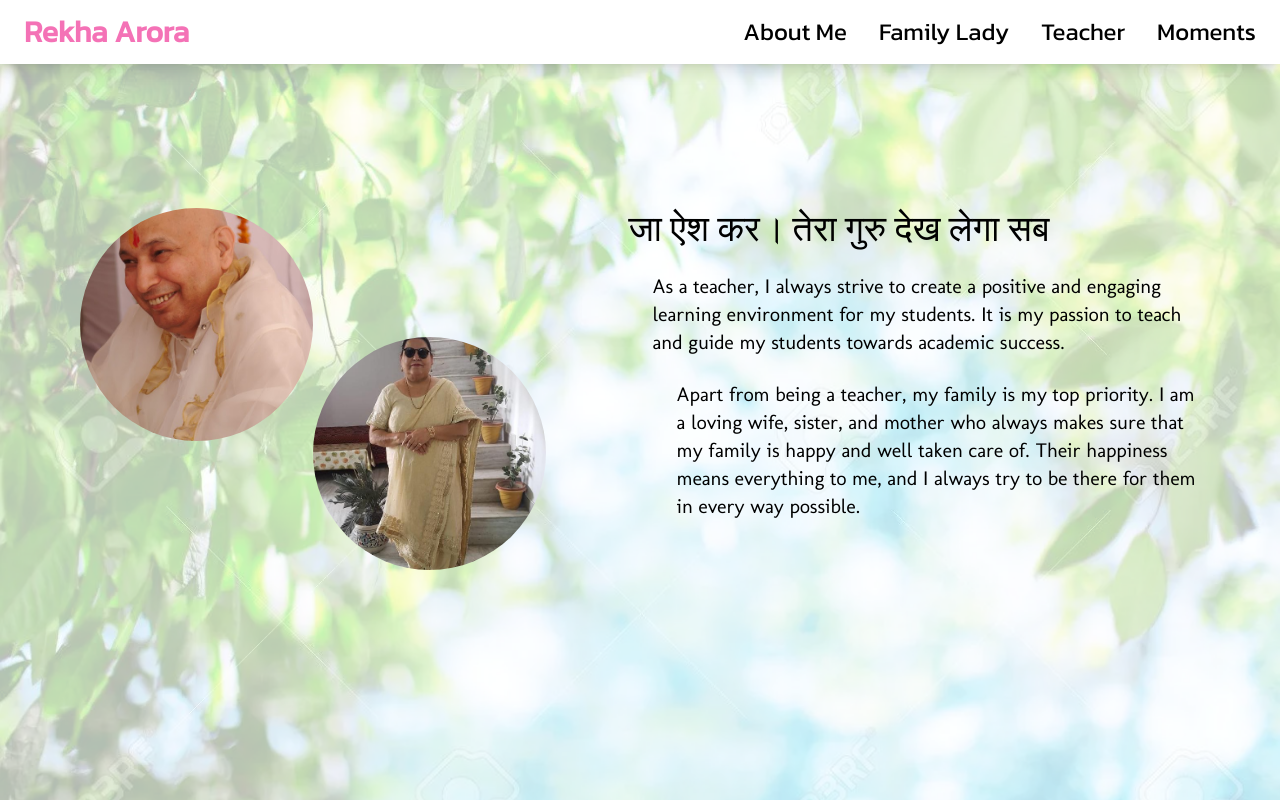
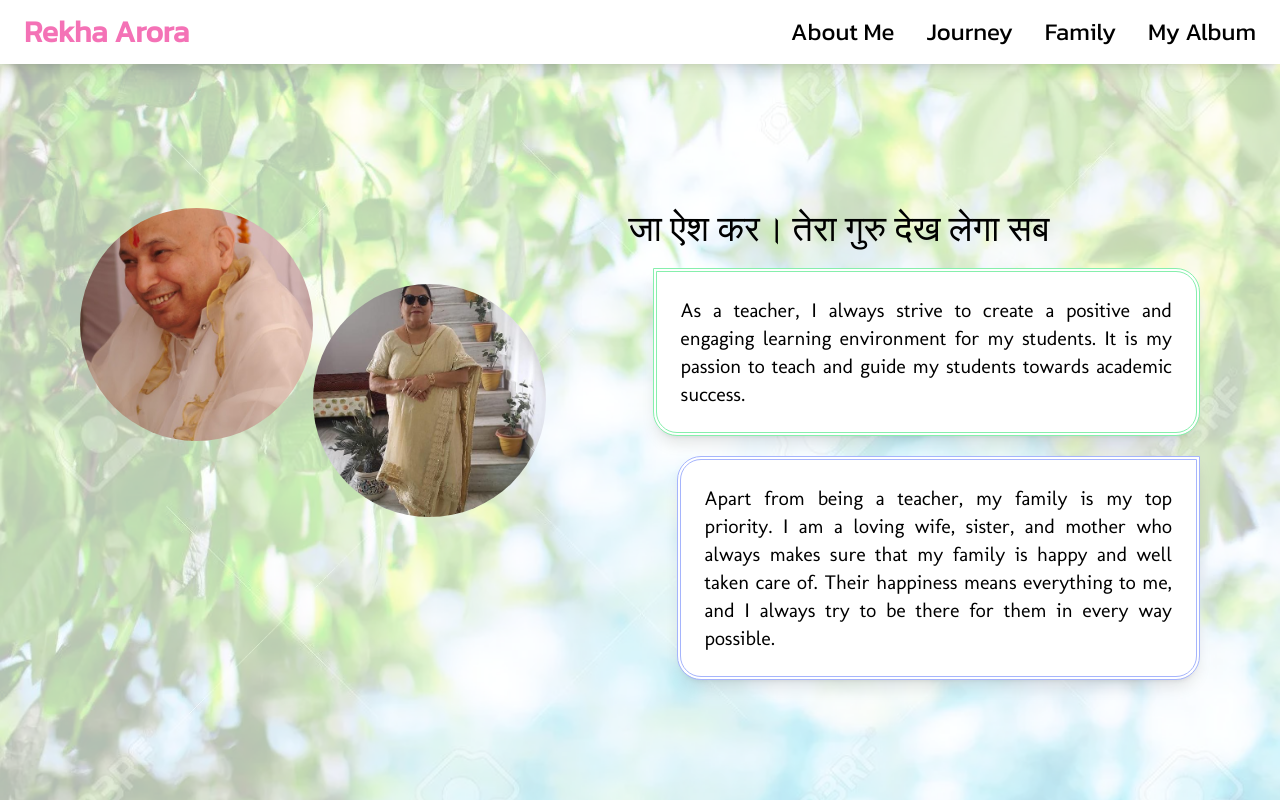
Before and after one commit to UltigendLemate/rekhamam, a Next.js app: page / in a window 1280 px wide. Built offline with nearby package versions, Linux system fonts and the light colour scheme.

Commit message:
some ui changes

```diff
--- a/src/pages/index.js
+++ b/src/pages/index.js
@@ -24,9 +24,9 @@ export default function Home() {
         <div className='md:block hidden'>
           <ul className='flex space-x-8 '>
             <li className='cursor-pointer'>About Me</li>
-            <li className='cursor-pointer'>Family Lady</li>
-            <li className='cursor-pointer'>Teacher</li>
-            <li className='cursor-pointer'>Moments</li>
+            <li className='cursor-pointer'>Journey</li>
+            <li className='cursor-pointer'>Family</li>
+            <li className='cursor-pointer'>My Album</li>
 
 
 
@@ -36,10 +36,10 @@ export default function Home() {
           <div onClick={() => sethamburger((prev) => { return !prev })} className="cursor-pointer text-2xl p-5">{hamburger ? <AiOutlineMenu /> : <AiOutlineClose />}</div>
 
           <ul className={`fixed tracking-wider top-16 z-20 right-0 space-y-14 bg-white p-14 ${hamburger ? "hidden" : ""}`}>
-            <li className='cursor-pointer'>About Me</li>
-            <li className='cursor-pointer'>Family Lady</li>
-            <li className='cursor-pointer'>Teacher</li>
-            <li className='cursor-pointer'>Moments</li>
+          <li className='cursor-pointer'>About Me</li>
+            <li className='cursor-pointer'>Journey</li>
+            <li className='cursor-pointer'>Family</li>
+            <li className='cursor-pointer'>My Album</li>
 
 
 
@@ -52,27 +52,6 @@ export default function Home() {
       <main className='font-molengo w-full pb-7  relative'>
         <div className={`grid md:grid-cols-7 md:mt-16 ${hamburger?"":"mt-16"} `}>
 
-        {/* <div className='w-full h-full p-6 md:col-span-3 -mb-16 sm:-mb-44 md:p-20 '>
-          <div className='w-1/2 relative left-5 z-10'>
-            <Image src={guruji} alt="guruji" className='aspect-square rounded-full object-cover '/>
-          </div>
-          <div className='w-1/2 relative left-[45%] bottom-20 sm:bottom-52 md:bottom-1/3 md:left-[60%]  z-20  '>
-            <Image src={rekha_main} alt="rekha mam in goggles" className='aspect-square rounded-full object-cover ' />
-          </div>
-
-        </div> */}
-        {/* <div className='absolute h-auto right-[44%] sm:right-[35%] 2xl:top-[40%] md:rotate-[-55deg] md:right-[28%] sm:top-[35%] sm:scale-125  top-[60%]  lg:scale-[140%] 2xl:scale-[155%] '>
-        <div className='relative right-[-85%] md:rotate-[55deg] '>
-                <Image src={guruji} alt="" className='h-36 w-auto aspect-square rounded-full object-cover' priority />
-              </div>
-              <div className='relative  md:rotate-[55deg]'>
-                <Image src={rekha_main} alt="" className='h-40 w-auto aspect-square rounded-full object-cover' priority />
-              </div>
-              <div className='absolute right-[-90%] bottom-[2%]  md:right-[-105%] md:rotate-[55deg]'>
-                <Image src={rekha_main} alt="" className='h-32 w-auto aspect-square rounded-full object-cover' priority />
-              </div>
-
-              </div> */}
 
 
         <div className='w-full h-full p-6 md:col-span-3 -mb-24 sm:-mb-44 md:p-20 '>
@@ -87,11 +66,11 @@ export default function Home() {
         </div>
 
 
-        <div className='flex flex-col p-6 md:p-20 md:col-span-4  justify-center  text-xl font-kanit'>
+        <div className='flex flex-col p-6 md:p-20 md:col-span-4  justify-center  text-xl gap-5 font-kanit'>
           <h1 className='text-3xl md:text-4xl'>जा ऐश कर। तेरा गुरु देख लेगा सब</h1>
-          <h3 className='font-molengo py-6 pl-6'>As a teacher, I always strive to create a positive and engaging learning environment for my students. It is my passion to teach and guide my students towards academic success.</h3>
+          <h3 className='font-molengo sm:py-6 p-6  bg-white text-justify rounded-3xl rounded-tl-none shadow-lg border-green-300 border-4 border-double md:ml-6'>As a teacher, I always strive to create a positive and engaging learning environment for my students. It is my passion to teach and guide my students towards academic success.</h3>
 
-          <h3 className='font-molengo pl-12'>Apart from being a teacher, my family is my top priority. I am a loving wife, sister, and mother who always makes sure that my family is happy and well taken care of. Their happiness means everything to me, and I always try to be there for them in every way possible.</h3>
+          <h3 className='font-molengo sm:py-6 p-6  bg-white text-justify rounded-3xl rounded-tr-none shadow-lg border-indigo-300 border-4 border-double md:ml-12'>Apart from being a teacher, my family is my top priority. I am a loving wife, sister, and mother who always makes sure that my family is happy and well taken care of. Their happiness means everything to me, and I always try to be there for them in every way possible.</h3>
 
 
         </div>
```
